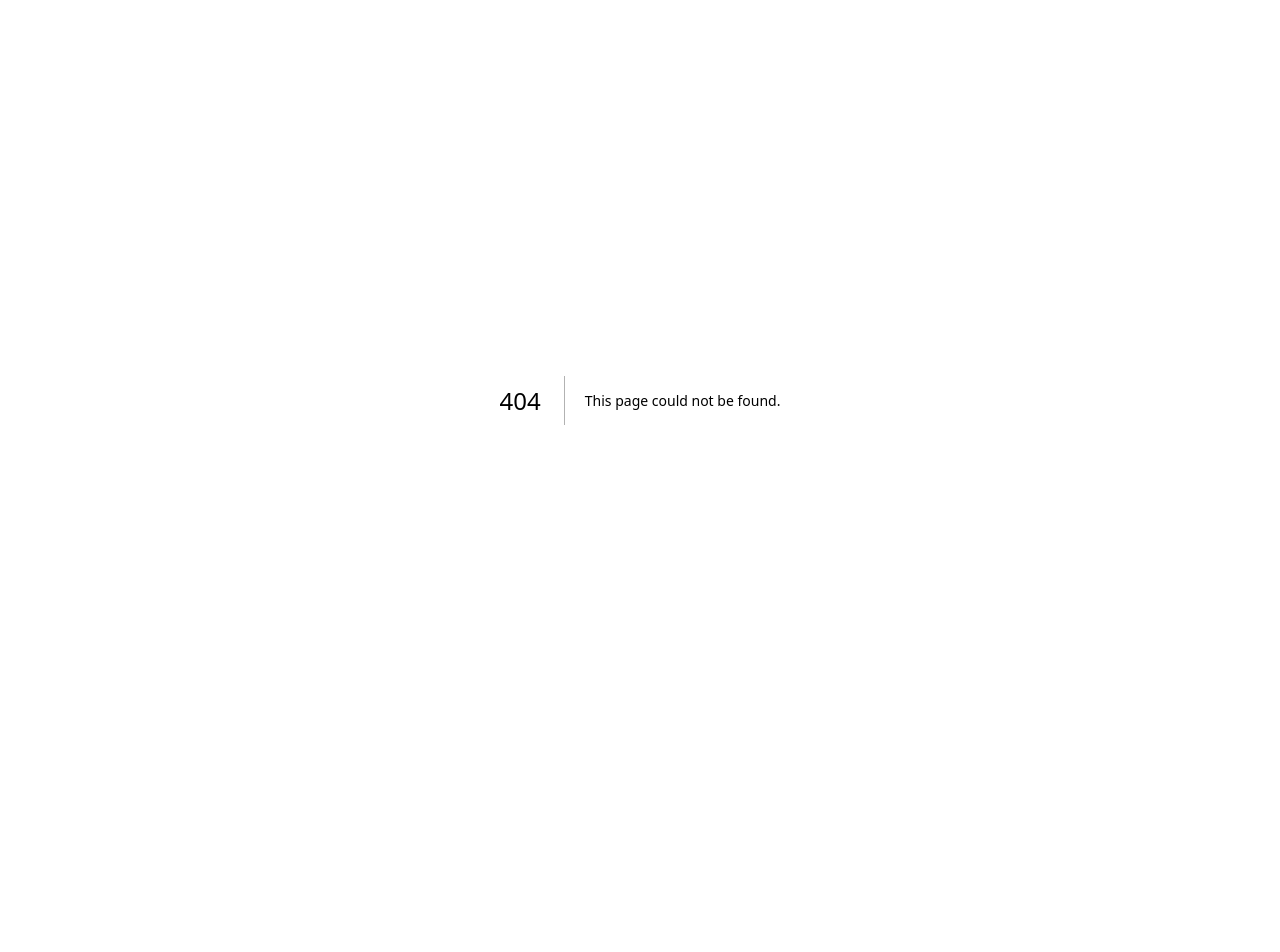
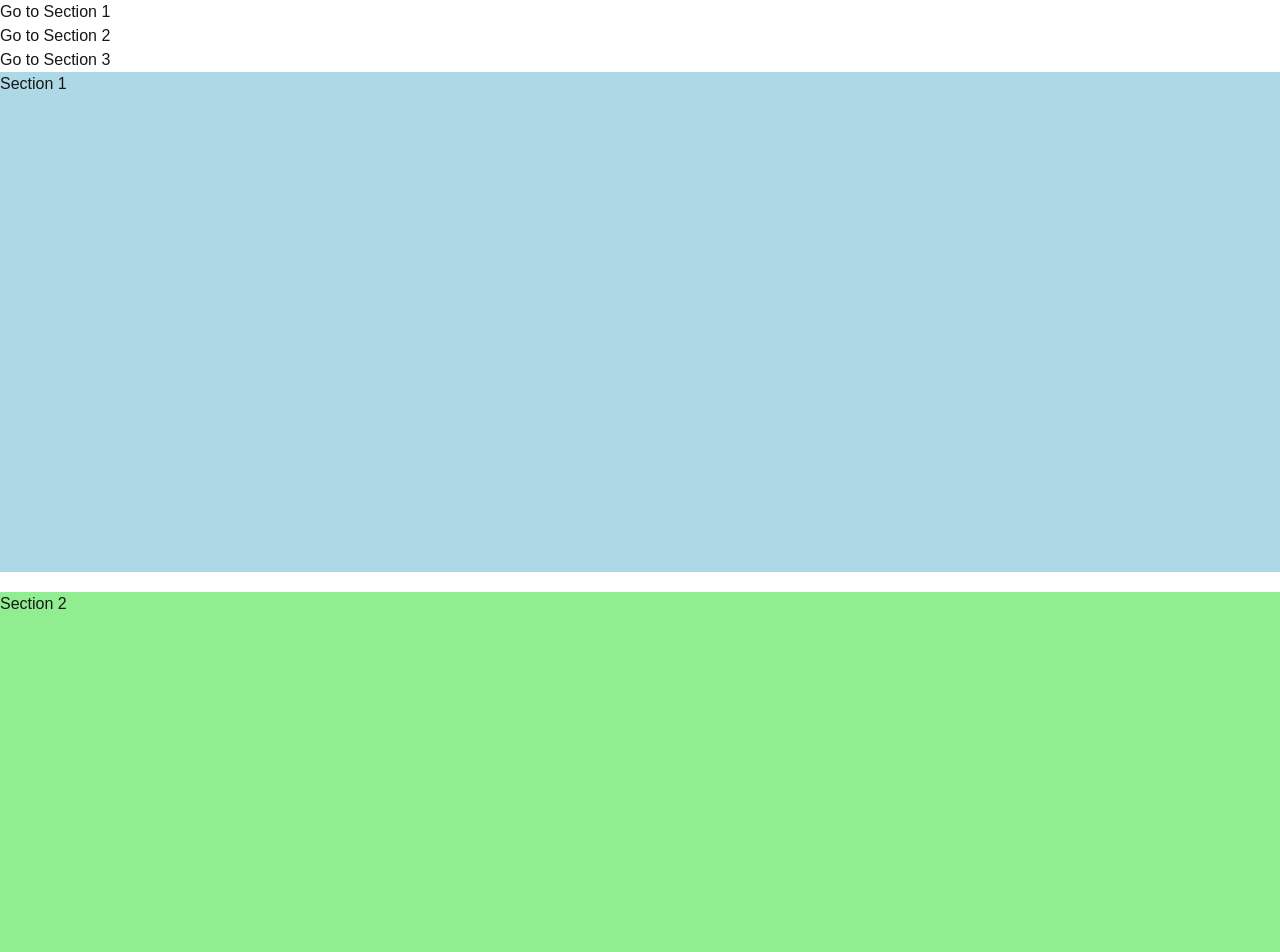
Before and after one commit to mentorvikash/nextjs, a Next.js app: page /scroll in a window 1280 px wide. Before the commit this address had no page. Shown: the top 952 px of the page. Before the commit the page ends 800 px from the top, so only its background shows below. Built offline with nearby package versions, Linux system fonts and the light colour scheme.

Commit message:
refactor code

```diff
--- a/app/quiz/component/QuestionNavigator.tsx
+++ b/app/quiz/component/QuestionNavigator.tsx
@@ -1,11 +1,16 @@
 import Link from "next/link";
 import { QuestionNavigatorProps } from "../interface";
 import { useRouter, usePathname, useSearchParams } from "next/navigation";
-import { useEffect } from "react";
+import { useEffect, useRef } from "react";
 
 const QuestionNavigator: React.FC<QuestionNavigatorProps> = ({
   totalQuestion,
 }) => {
+  const navigatorRef = useRef<HTMLDivElement>(null);
+  const router = useRouter();
+  const pathname = usePathname();
+  const searchParams = useSearchParams();
+
   const style: React.CSSProperties = {
     position: "fixed",
     top: "75px", // Adjust as needed
@@ -21,12 +26,8 @@ const QuestionNavigator: React.FC<QuestionNavigatorProps> = ({
     width: "180px",
     height: "300px",
     overflowY: "scroll",
-    scrollBehavior: "smooth",
+    scrollBehavior: "smooth", // Smooth scrolling for the navigator itself
   };
-
-  const router = useRouter();
-  const pathname = usePathname();
-  const searchParams = useSearchParams();
 
   useEffect(() => {
     const hash = window.location.hash;
@@ -44,6 +45,8 @@ const QuestionNavigator: React.FC<QuestionNavigatorProps> = ({
         searchParams.toString() ? `?${searchParams.toString()}` : ""
       }#${id}`
     );
+    // No need to manually scroll the navigator here, the browser will handle it
+    // based on the style's scrollBehavior.
   };
 
   const ScrollBar = () => {
@@ -60,7 +63,7 @@ const QuestionNavigator: React.FC<QuestionNavigatorProps> = ({
   // `que${index}`
 
   return (
-    <div style={style}>
+    <div style={style} ref={navigatorRef}>
       <ol>
         <ScrollBar />
       </ol>
--- /dev/null
+++ b/app/quiz/component/QuizBoard.tsx
@@ -0,0 +1,68 @@
+import { ChangeEvent } from "react";
+import { Quiz } from "../interface";
+import { SelectedAnswers } from "../interface";
+
+interface QuizBoardProps {
+  quizQuestion: Quiz;
+  finalResult: string[];
+  isSubmit: boolean;
+  timerRunning: boolean;
+  handleChange: (event: ChangeEvent<HTMLInputElement>, index: number) => void;
+  selectedAnswers: SelectedAnswers;
+}
+
+function QuizBoard({
+  quizQuestion,
+  finalResult,
+  isSubmit,
+  timerRunning,
+  handleChange,
+  selectedAnswers,
+}: QuizBoardProps) {
+  return (
+    <>
+      {quizQuestion.map((que, index) => (
+        <div id={`que${index}`} className="my-6" key={index}>
+          <p
+            className={`text-xl text-gray-800 font-semibold ${
+              finalResult.length && finalResult[index] === "W"
+                ? "text-red-600"
+                : finalResult[index] === "R"
+                ? "text-sky-600"
+                : "text-gray-800"
+            } `}
+          >
+            {" "}
+            {`${index + 1} ${que.question}`}
+          </p>
+          <ol>
+            {que.options.map((option, i) => (
+              <div key={`${index}Opt${i}`} className="ml-6 mt-2">
+                <input
+                  type="checkbox"
+                  id={option}
+                  name={`radioGroup${index}`}
+                  value={option}
+                  disabled={isSubmit || !timerRunning}
+                  className=" text-4xl mr-3 scale-150"
+                  checked={selectedAnswers[`Q${[index]}`]?.value === option}
+                  onChange={(event: ChangeEvent<HTMLInputElement>) =>
+                    handleChange(event, index)
+                  }
+                />
+                <label className=" text-gray-700  text-xl" htmlFor={option}>
+                  {option}
+                </label>
+              </div>
+            ))}
+          </ol>
+          {isSubmit && (
+            <p className=" pt-2 text-green-600 font-bold">{que.answer}</p>
+          )}
+        </div>
+      ))}
+    </>
+  );
+}
+
+export default QuizBoard;
--- /dev/null
+++ b/app/quiz/component/QuizFooter.tsx
@@ -0,0 +1,58 @@
+import Link from "next/link";
+
+interface QuizFooterProps {
+  timerRunning: boolean;
+  isSubmit: boolean;
+  handleSubmit: () => void;
+  handleReset: (type: string) => void;
+}
+
+function QuizFooter({
+  handleReset,
+  handleSubmit,
+  isSubmit,
+  timerRunning,
+}: QuizFooterProps) {
+  return (
+    <div className="flex justify-center pb-4">
+      {timerRunning && !isSubmit ? (
+        <button
+          type="button"
+          className=" align-middle text-black bg-white md:text-xl px-4 py-2 font-bold border-1 border-gray-700 rounded-xl shadow-xl hover:border-0"
+          onClick={handleSubmit}
+        >
+          Submit
+        </button>
+      ) : (
+        <div className="flex w-1/3 sm:w-1/2 justify-center gap-3">
+          <button
+            type="button"
+            className=" align-middle text-black bg-white md:text-xl px-4 py-2 border-1 font-bold rounded-xl shadow-xl hover:border-0 sm:text-xs"
+          >
+            <Link className="" href="/">
+              {`Home`}
+            </Link>
+          </button>
+          <button
+            type="button"
+            onClick={() => handleReset("selectAgain")}
+            className=" align-middle text-black bg-white md:text-xl px-4 py-2 border-1 font-bold rounded-xl shadow-xl hover:border-0 sm:text-xs"
+          >
+            Select Again
+          </button>
+          {isSubmit && (
+            <button
+              type="button"
+              className=" align-middle text-black bg-white md:text-xl px-4 py-2 border-1 font-bold rounded-xl shadow-xl hover:border-0 sm:text-xs"
+              onClick={() => handleReset("tryAgain")}
+            >
+              Try Again
+            </button>
+          )}
+        </div>
+      )}
+    </div>
+  );
+}
+
+export default QuizFooter;
--- a/app/quiz/interface.ts
+++ b/app/quiz/interface.ts
@@ -38,7 +38,7 @@ interface Report {
 }
 
 interface Answer {
-  index: string;
+  index: number;
   value: string;
 }
 
--- a/app/quiz/page.tsx
+++ b/app/quiz/page.tsx
@@ -9,6 +9,8 @@ import { Quiz, Report, SelectedAnswers } from "./interface";
 import { getQuestion } from "../_utils/question";
 import Link from "next/link";
 import QuestionNavigator from "./component/QuestionNavigator";
+import QuizBoard from "./component/QuizBoard";
+import QuizFooter from "./component/QuizFooter";
 
 export default function Home() {
   const [selectedAnswers, setSelectedAnswers] = useState<SelectedAnswers>({});
@@ -60,9 +62,8 @@ export default function Home() {
     setIsSubmit(true);
   }
 
-  function handleChange(event: ChangeEvent<HTMLInputElement>, index: any) {
+  function handleChange(event: ChangeEvent<HTMLInputElement>, index: number) {
     event.stopPropagation();
-    // console.log({ event });
     const value = event.target.value;
     const currentQuestion = `Q${index}`;
     selectedAnswers;
@@ -174,6 +175,7 @@ export default function Home() {
           setSelectedOption={setSelectedOption}
         />
       )}
+      {/* <QuestionNavigator totalQuestion={quizQuestion.length} /> */}
       {timerRunning && (
         <>
           <TimerCard timeLeft={timeLeft} />
@@ -182,93 +184,21 @@ export default function Home() {
               title={selectedOption || "Sample"}
               totalQuestion={quizQuestion.length}
             />
-            {/* <QuestionNavigator totalQuestion={quizQuestion.length} /> */}
             <div>
-              {quizQuestion.map((que, index) => (
-                <div id={`que${index}`} className="my-6" key={index}>
-                  <p
-                    className={`text-xl text-gray-800 font-semibold ${
-                      finalResult.length && finalResult[index] === "W"
-                        ? "text-red-600"
-                        : finalResult[index] === "R"
-                        ? "text-sky-600"
-                        : "text-gray-800"
-                    } `}
-                  >
-                    {" "}
-                    {`${index + 1} ${que.question}`}
-                  </p>
-                  <ol>
-                    {que.options.map((option, i) => (
-                      <div key={`${index}Opt${i}`} className="ml-6 mt-2">
-                        <input
-                          type="checkbox"
-                          id={option}
-                          name={`radioGroup${index}`}
-                          value={option}
-                          disabled={isSubmit || !timerRunning}
-                          className=" text-4xl mr-3 scale-150"
-                          checked={
-                            selectedAnswers[`Q${[index]}`]?.value === option
-                          }
-                          onChange={(event: ChangeEvent<HTMLInputElement>) =>
-                            handleChange(event, index)
-                          }
-                        />
-                        <label
-                          className=" text-gray-700  text-xl"
-                          htmlFor={option}
-                        >
-                          {option}
-                        </label>
-                      </div>
-                    ))}
-                  </ol>
-                  {isSubmit && (
-                    <p className=" pt-2 text-green-600 font-bold">
-                      {que.answer}
-                    </p>
-                  )}
-                </div>
-              ))}
-              <div className="flex justify-center pb-4">
-                {timerRunning && !isSubmit ? (
-                  <button
-                    type="button"
-                    className=" align-middle text-black bg-white md:text-xl px-4 py-2 font-bold border-1 border-gray-700 rounded-xl shadow-xl hover:border-0"
-                    onClick={handleSubmit}
-                  >
-                    Submit
-                  </button>
-                ) : (
-                  <div className="flex w-1/3 sm:w-1/2 justify-center gap-3">
-                    <button
-                      type="button"
-                      className=" align-middle text-black bg-white md:text-xl px-4 py-2 border-1 font-bold rounded-xl shadow-xl hover:border-0 sm:text-xs"
-                    >
-                      <Link className="" href="/">
-                        {`Home`}
-                      </Link>
-                    </button>
-                    <button
-                      type="button"
-                      onClick={() => handleReset("selectAgain")}
-                      className=" align-middle text-black bg-white md:text-xl px-4 py-2 border-1 font-bold rounded-xl shadow-xl hover:border-0 sm:text-xs"
-                    >
-                      Select Again
-                    </button>
-                    {isSubmit && (
-                      <button
-                        type="button"
-                        className=" align-middle text-black bg-white md:text-xl px-4 py-2 border-1 font-bold rounded-xl shadow-xl hover:border-0 sm:text-xs"
-                        onClick={() => handleReset("tryAgain")}
-                      >
-                        Try Again
-                      </button>
-                    )}
-                  </div>
-                )}
-              </div>
+              <QuizBoard
+                finalResult={finalResult}
+                handleChange={handleChange}
+                isSubmit={isSubmit}
+                quizQuestion={quizQuestion}
+                selectedAnswers={selectedAnswers}
+                timerRunning={timerRunning}
+              />
+              <QuizFooter
+                handleReset={handleReset}
+                handleSubmit={handleSubmit}
+                isSubmit={isSubmit}
+                timerRunning={timerRunning}
+              />
             </div>
           </main>
         </>
--- /dev/null
+++ b/app/scroll/page.tsx
@@ -0,0 +1,64 @@
+"use client";
+
+import React from "react";
+import { Link, Element } from "react-scroll";
+
+const ReactScrollNavigation = () => {
+  return (
+    <div>
+      <nav>
+        <ul>
+          <li>
+            <Link to="section1" smooth={true} duration={500} offset={-50}>
+              Go to Section 1
+            </Link>
+          </li>
+          <li>
+            <Link to="section2" smooth={true} duration={500} offset={-50}>
+              Go to Section 2
+            </Link>
+          </li>
+          <li>
+            <Link to="section3" smooth={true} duration={500} offset={-50}>
+              Go to Section 3
+            </Link>
+          </li>
+        </ul>
+      </nav>
+
+      <Element
+        name="section1"
+        style={{
+          height: "500px",
+          backgroundColor: "lightblue",
+          marginBottom: "20px",
+        }}
+      >
+        <h2>Section 1</h2>
+        {/* Content of Section 1 */}
+      </Element>
+
+      <Element
+        name="section2"
+        style={{
+          height: "500px",
+          backgroundColor: "lightgreen",
+          marginBottom: "20px",
+        }}
+      >
+        <h2>Section 2</h2>
+        {/* Content of Section 2 */}
+      </Element>
+
+      <Element
+        name="section3"
+        style={{ height: "500px", backgroundColor: "lightcoral" }}
+      >
+        <h2>Section 3</h2>
+        {/* Content of Section 3 */}
+      </Element>
+    </div>
+  );
+};
+
+export default ReactScrollNavigation;
```
Also changed, not shown: package.json (+6 -5 lines), 1 other file (tests, documents, lock files or other folders).
